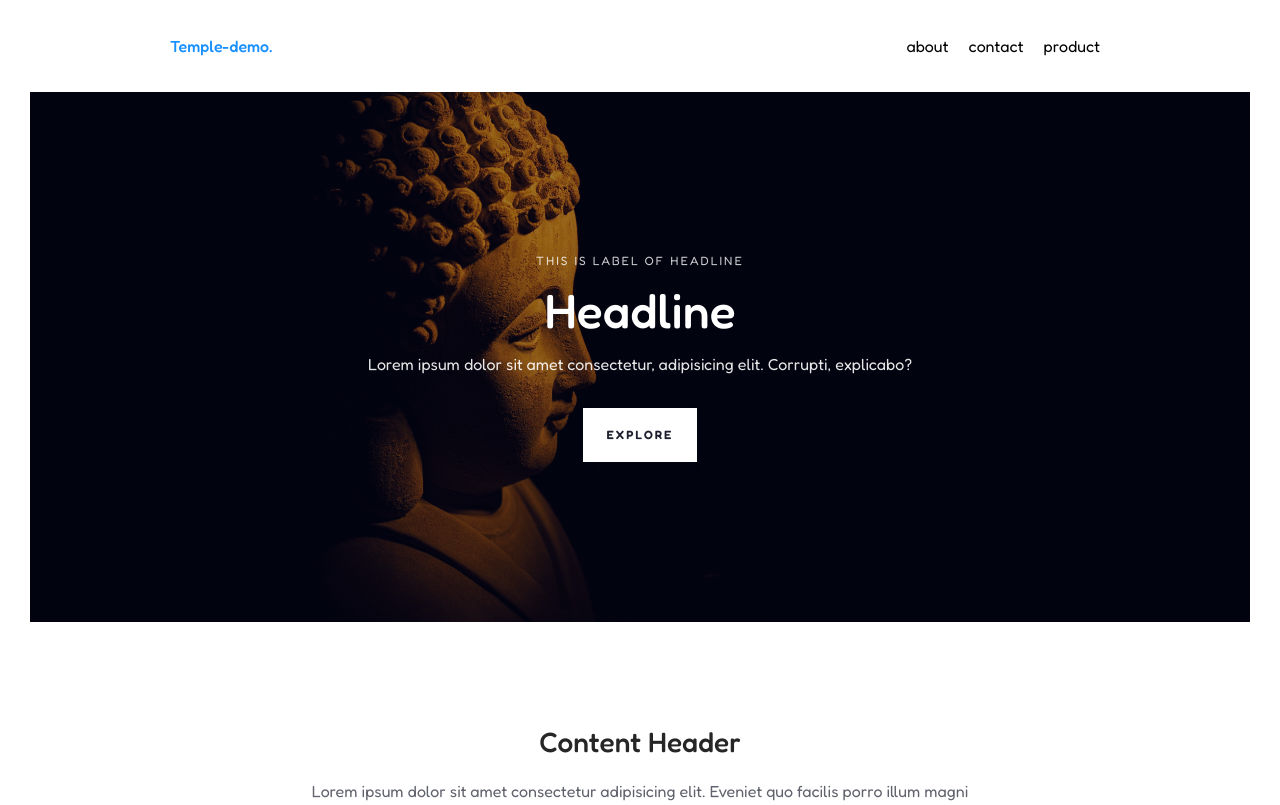
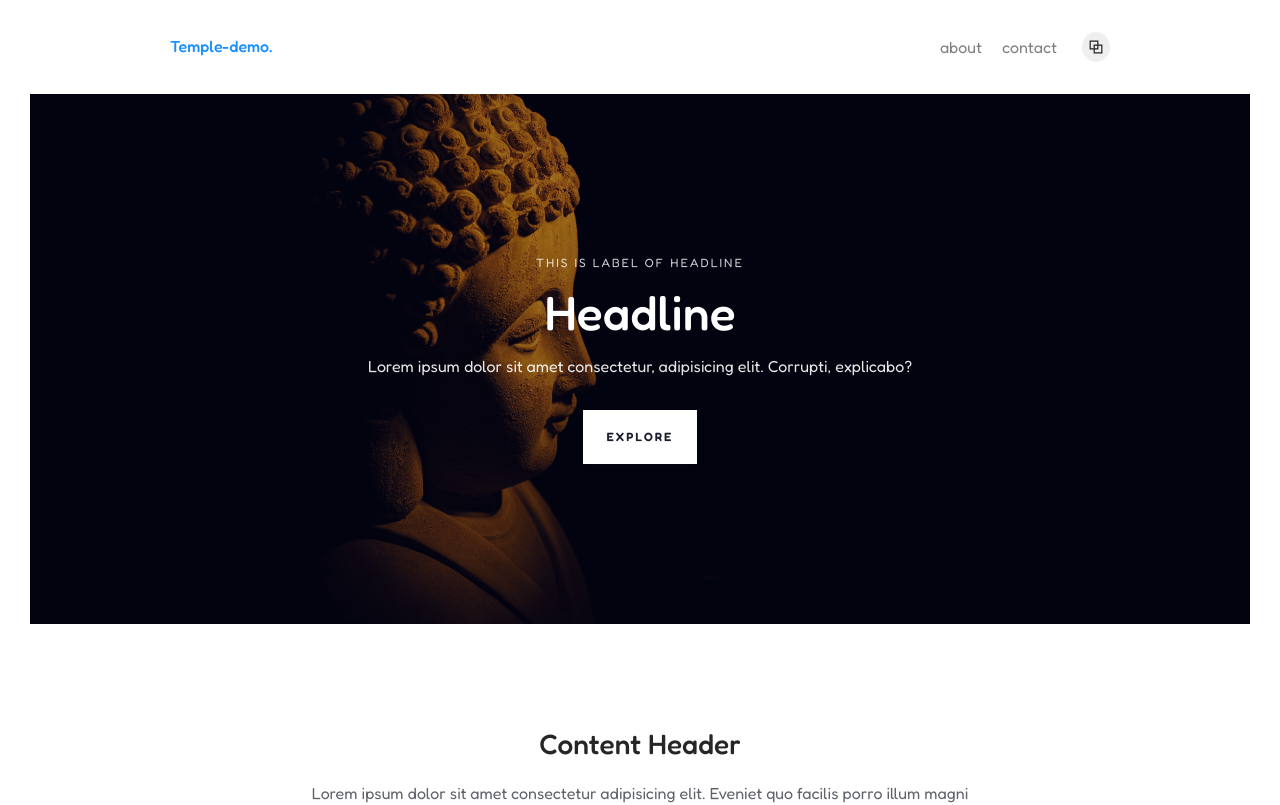
Before and after one commit to alohadancemeow/next-temple-demo, a Next.js app: page / in a window 1280 px wide. Shown: the top 805 px of the page. Built offline with nearby package versions, Linux system fonts and the light colour scheme.

Commit message:
active nav

```diff
--- a/components/Nav/index.jsx
+++ b/components/Nav/index.jsx
@@ -1,9 +1,41 @@
-import React from 'react'
+import React, { useEffect, useState } from 'react'
 import Link from 'next/link'
+import { useRouter } from 'next/router'
 
-import { NavWrapper, NavLogo, NavigationMenu } from './styles'
+import { Tooltip } from 'antd';
+import { BlockOutlined } from '@ant-design/icons'
+import { NavWrapper, NavLogo, NavigationMenu, MenuWrapper, NavLink, CopyButton } from './styles'
+
+
+const navMenus = [
+  { id: 1, text: 'about', href: '/about' },
+  { id: 2, text: 'contact', href: '#contact' },
+]
 
 const Nav = () => {
+
+  const [copied, setCopied] = useState(false);
+  const [path, setPath] = useState('')
+
+  const router = useRouter()
+  console.log(router);
+
+
+  // handle copy
+  const copy = () => {
+    const el = document.createElement("input");
+    el.value = window.location.href;
+    document.body.appendChild(el);
+    el.select();
+    document.execCommand("copy");
+    document.body.removeChild(el);
+    setCopied(true);
+  }
+
+  useEffect(() => {
+    setPath(router.asPath)
+  }, [])
+
   return (
     <NavWrapper>
       <NavLogo>
@@ -11,18 +43,30 @@ const Nav = () => {
           <a>Temple-demo.</a>
         </Link>
       </NavLogo>
-      <NavigationMenu>
-        <Link href='/about'>
-          <a>about</a>
-        </Link>
-        <Link href='#contact'>
-          <a>contact</a>
-        </Link>
-        <Link href='/'>
-          <a>product</a>
-        </Link>
-      </NavigationMenu>
-    </NavWrapper>
+
+      <MenuWrapper>
+        <NavigationMenu>
+
+          {navMenus.map(menu => (
+            <Link key={menu.id} href={menu.href}>
+              <NavLink active={menu.href === path}>
+                {menu.text}
+              </NavLink>
+            </Link>
+          ))}
+        </NavigationMenu>
+
+        <Tooltip placement="right" title='Copy link!' autoAdjustOverflow>
+          <CopyButton onClick={copy} >
+            {!copied
+              ? <BlockOutlined />
+              : <BlockOutlined style={{ color: '#a25f4b' }} />
+            }
+          </CopyButton>
+        </Tooltip>
+
+      </MenuWrapper>
+    </NavWrapper >
   )
 }
 
--- a/components/Nav/styles.js
+++ b/components/Nav/styles.js
@@ -16,14 +16,38 @@ export const NavLogo = styled.h2`
 
 `
 
-export const NavigationMenu = styled.div`
+export const MenuWrapper = styled.div`
     display: flex;
     justify-content: flex-end;
     align-items: center;
 
-    a {
-        padding: 0 10px;
-        color: black;
-        /* text-transform: uppercase; */
-    }
 `
+
+export const NavigationMenu = styled.div`
+    margin-right: 15px;
+`
+
+export const NavLink = styled.a`
+    text-decoration: none;
+    padding: 0 10px;
+    color: ${({ active }) => active ? '#a25f4b' : 'gray'};
+
+    &:hover {
+        /* border-bottom: 2px solid rgba(162, 95, 75, 0.2);
+        border-bottom-color: rgba(162, 95, 75, 0.7); */
+        /* color: #743f2f; */
+        /* color: orange; */
+        color: rgba(162, 95, 75, 0.7);
+     }
+`
+
+export const CopyButton = styled.button`
+    border: none;
+    border-radius: 50%;
+    /* background-color: #a25f4b; */
+    /* color: white; */
+
+    &:hover{
+        color: #743f2f;
+     }
+`
```
